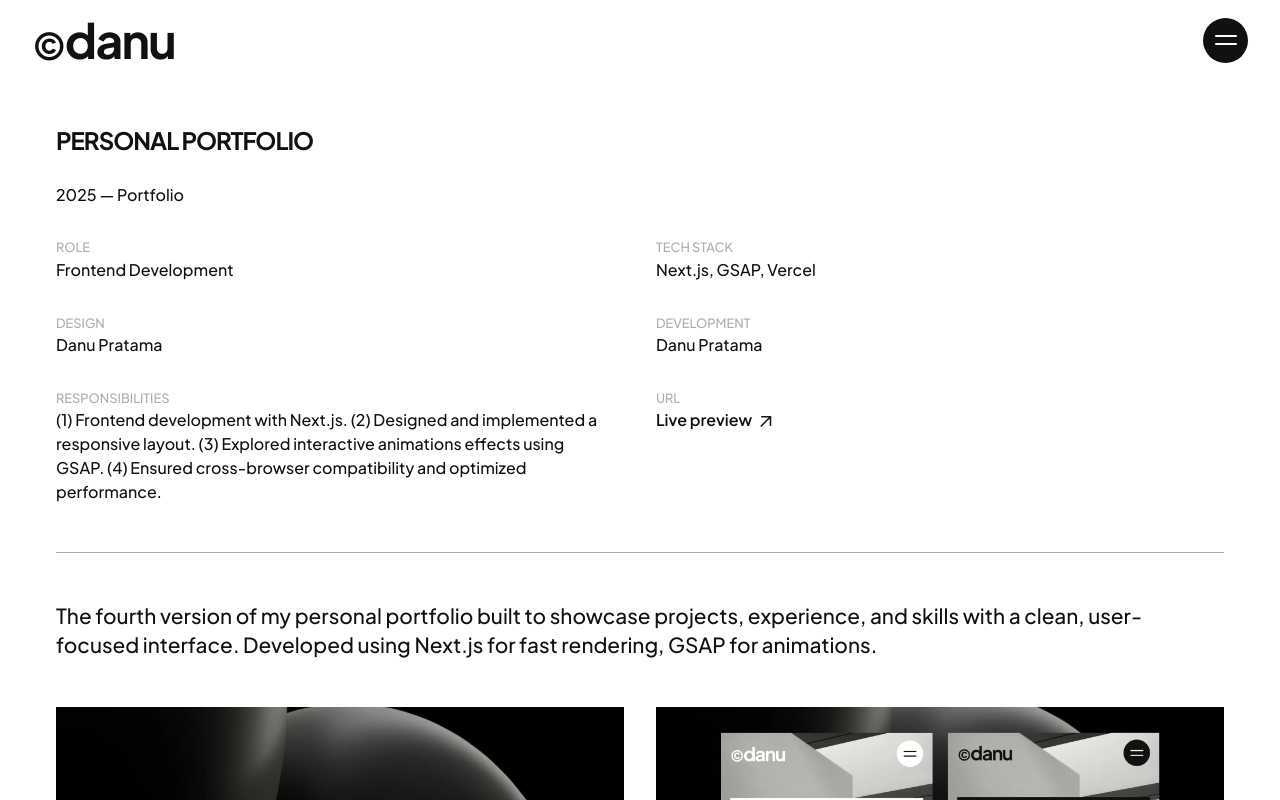
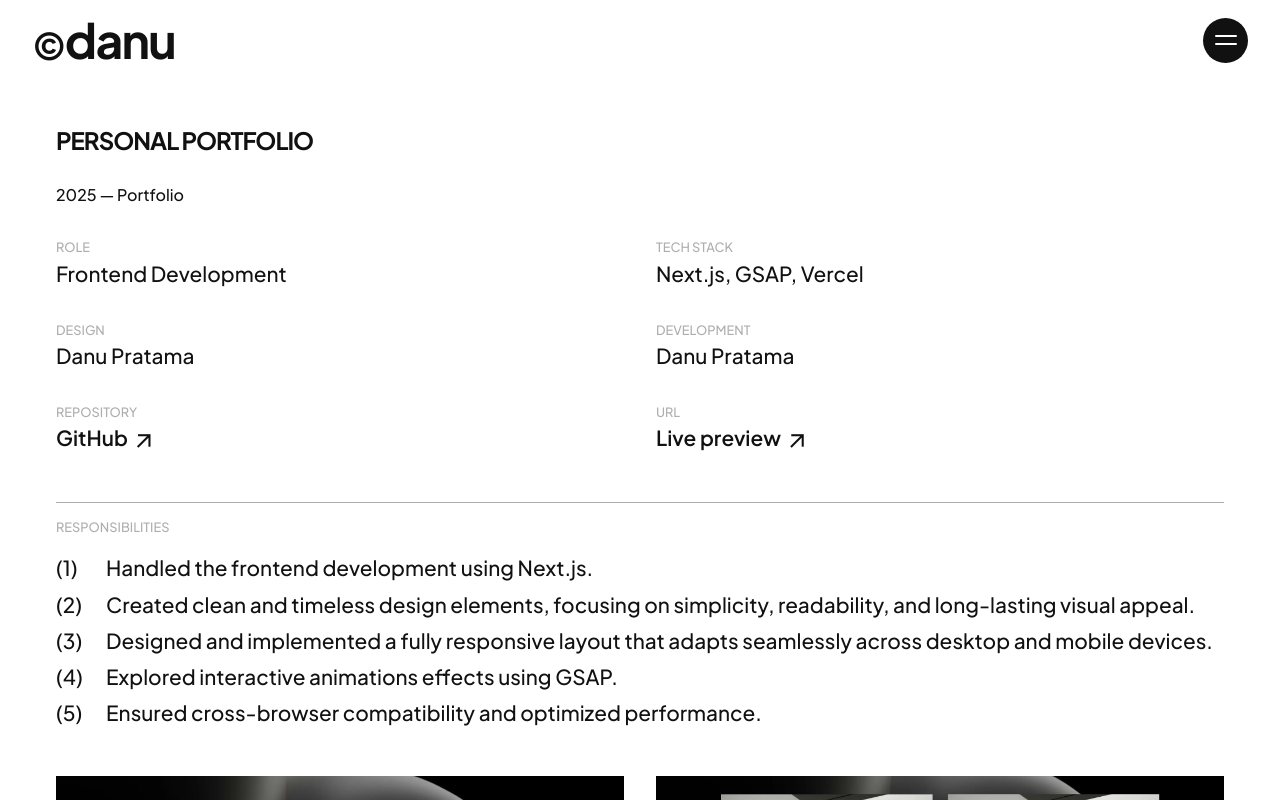
Before and after one commit to danutama/nextjs-portfolio, a Next.js app: page /projects/personal-portfolio-v4 in a window 1280 px wide. Shown: the top 800 px of the page. Built offline with nearby package versions, Linux system fonts and the light colour scheme.

Commit message:
update project

```diff
--- a/components/css/project_detail.css
+++ b/components/css/project_detail.css
@@ -13,14 +13,6 @@
   margin-bottom: 2rem;
 }
 
-.project-detail-desc {
-  font-size: 1.3rem;
-  line-height: 1.4;
-  margin-top: 3rem;
-  padding-top: 3rem;
-  border-top: 1px solid var(--color-gray);
-}
-
 .project-detail-data {
   display: grid;
   grid-template-columns: repeat(2, 1fr);
@@ -28,18 +20,16 @@
 }
 
 .project-detail-items p {
+  font-size: 1.3rem;
   line-height: 1.5;
   margin: 0;
 }
 
+.responsibilities-head,
 .project-detail-items p:nth-child(1) {
   font-size: 0.8rem;
   text-transform: uppercase;
   color: var(--color-gray);
-}
-
-.project-detail-items.responsibilities {
-  max-width: 550px;
 }
 
 .project-detail-items a {
@@ -49,11 +39,40 @@
 }
 
 .project-detail-items .material-symbols-outlined {
-  font-size: 20px;
+  font-size: 25px;
   vertical-align: middle;
   line-height: 1;
   display: inline-flex;
   align-items: end;
+}
+
+.responsibilities-wrapper {
+  margin-top: 3rem;
+  border-top: 1px solid var(--color-gray);
+}
+
+.project-detail-task {
+  display: flex;
+  flex-direction: column;
+  align-items: flex-start;
+  gap: 5px;
+}
+
+.task-line {
+  display: flex;
+  align-items: start;
+  justify-content: start;
+}
+
+.task-line p {
+  font-size: 1.3rem;
+  line-height: 1.5;
+  margin: 0;
+}
+
+.task-number {
+  min-width: 50px;
+  max-width: 50px;
 }
 
 .project-detail-images {
@@ -125,19 +144,29 @@
     gap: 1.5rem;
   }
 
-  .project-detail-desc {
-    font-size: 1rem;
+  .project-detail-items .material-symbols-outlined {
+    font-size: 20px;
   }
 
-  .project-detail-items.custom {
+  .project-detail-items {
     display: flex;
     justify-content: start;
     align-items: start;
   }
 
-  .project-detail-items.custom p:nth-child(1) {
+  .project-detail-items p:nth-child(1) {
     min-width: 130px;
     line-height: 2.1;
+  }
+
+  .project-detail-items p,
+  .task-line p {
+    font-size: 1rem;
+  }
+
+  .task-number {
+    min-width: 30px;
+    max-width: 30px;
   }
 
   .project-detail-images {
--- a/components/sections/ProjectDetail.jsx
+++ b/components/sections/ProjectDetail.jsx
@@ -64,30 +64,36 @@ export default function ProjectDetail({ project }) {
         </p>
 
         <div className="project-detail-data">
-          <div className="project-detail-items custom">
+          <div className="project-detail-items">
             <p className="fw-normal">Role</p>
             <p className="fw-normal">{project.role}</p>
           </div>
 
-          <div className="project-detail-items custom">
+          <div className="project-detail-items">
             <p className="fw-normal">Tech stack</p>
             <p className="fw-normal">{project.technology.join(', ')}</p>
           </div>
 
-          <div className="project-detail-items custom">
+          <div className="project-detail-items">
             <p className="fw-normal">Design</p>
             <p className="fw-normal">{project.designBy}</p>
           </div>
 
-          <div className="project-detail-items custom">
+          <div className="project-detail-items">
             <p className="fw-normal">Development</p>
             <p className="fw-normal">{project.developmentBy}</p>
           </div>
 
-          <div className="project-detail-items responsibilities">
-            <p className="fw-normal">Responsibilities</p>
-            <p className="fw-normal">{project.task.map((item, index) => `(${index + 1}) ${item}`).join(' ')}</p>
-          </div>
+          {project.repository && (
+            <div className="project-detail-items">
+              <p className="fw-normal">Repository</p>
+              <p className="fw-normal">
+                <a href={project.repository} target="_blank" rel="noopener noreferrer">
+                  GitHub <span className="material-symbols-outlined">arrow_outward</span>
+                </a>
+              </p>
+            </div>
+          )}
 
           {project.url && (
             <div className="project-detail-items">
@@ -101,7 +107,18 @@ export default function ProjectDetail({ project }) {
           )}
         </div>
 
-        <p className="project-detail-desc fw-normal">{project.description}</p>
+        <div className="responsibilities-wrapper">
+          <p className="fw-normal responsibilities-head">Responsibilities</p>
+
+          <div className="project-detail-task">
+            {project.task.map((item, index) => (
+              <div key={index} className="task-line">
+                <p className="fw-normal task-number">({index + 1})</p>
+                <p className="fw-normal task-text">{item}</p>
+              </div>
+            ))}
+          </div>
+        </div>
 
         <div className="project-detail-images">
           {project.detailImages?.length ? (
--- a/data/project.json
+++ b/data/project.json
@@ -3,24 +3,30 @@
     "slug": "personal-portfolio-v4",
     "title": "Personal Portfolio",
     "overview": "Personal portfolio v4, minimalist layout and interactive animations.",
-    "description": "The fourth version of my personal portfolio built to showcase projects, experience, and skills with a clean, user-focused interface. Developed using Next.js for fast rendering, GSAP for animations.",
     "url": "https://danu.is-a.dev",
+    "repository": "https://github.com/danutama",
     "year": 2025,
     "technology": ["Next.js", "GSAP", "Vercel"],
     "role": "Frontend Development",
-    "task": ["Frontend development with Next.js.", "Designed and implemented a responsive layout.", "Explored interactive animations effects using GSAP.", "Ensured cross-browser compatibility and optimized performance."],
+    "task": [
+      "Handled the frontend development using Next.js.",
+      "Created clean and timeless design elements, focusing on simplicity, readability, and long-lasting visual appeal.",
+      "Designed and implemented a fully responsive layout that adapts seamlessly across desktop and mobile devices.",
+      "Explored interactive animations effects using GSAP.",
+      "Ensured cross-browser compatibility and optimized performance."
+    ],
     "designBy": "Danu Pratama",
     "developmentBy": "Danu Pratama",
     "type": "Portfolio",
-    "images": ["/projects/porto-v4-1.webp"],
+    "images": ["/projects/porto-v4-3.webp"],
     "detailImages": ["/projects/porto-v4-1.webp", "/projects/porto-v4-2.webp", "/projects/porto-v4-3.webp", "/projects/porto-v4-4.webp"]
   },
   {
     "slug": "the-movie-database",
     "title": "The Movie Database",
     "overview": "Discover movies, series, and actors.",
-    "description": "Built a movie discovery web application that allows users to search for movies, TV series, and actors from both local and international sources. Designed with a mobile-first approach and packaged as a Progressive Web App (PWA) to ensure seamless access across devices and a highly responsive user experience.",
     "url": "https://dibimovie.vercel.app",
+    "repository": "https://github.com/danutama/reactjs-movie",
     "year": 2024,
     "technology": ["React", "Express.js", "Axios", "TMDB API", "Vercel"],
     "role": "Frontend Development",
@@ -41,8 +47,8 @@
     "slug": "others",
     "title": "Others",
     "overview": "Various small-scale and experimental projects.",
-    "description": "A collection of experimental and side projects created to explore new technologies, design systems, and creative ideas. Includes dashboard prototypes, animations, and testing UI concepts. My focus was on learning and rapid prototyping.",
     "url": "https://others.example.com",
+    "repository": null,
     "year": 2023,
     "technology": ["Next.js", "GSAP"],
     "role": "Fullstack Development",
```
